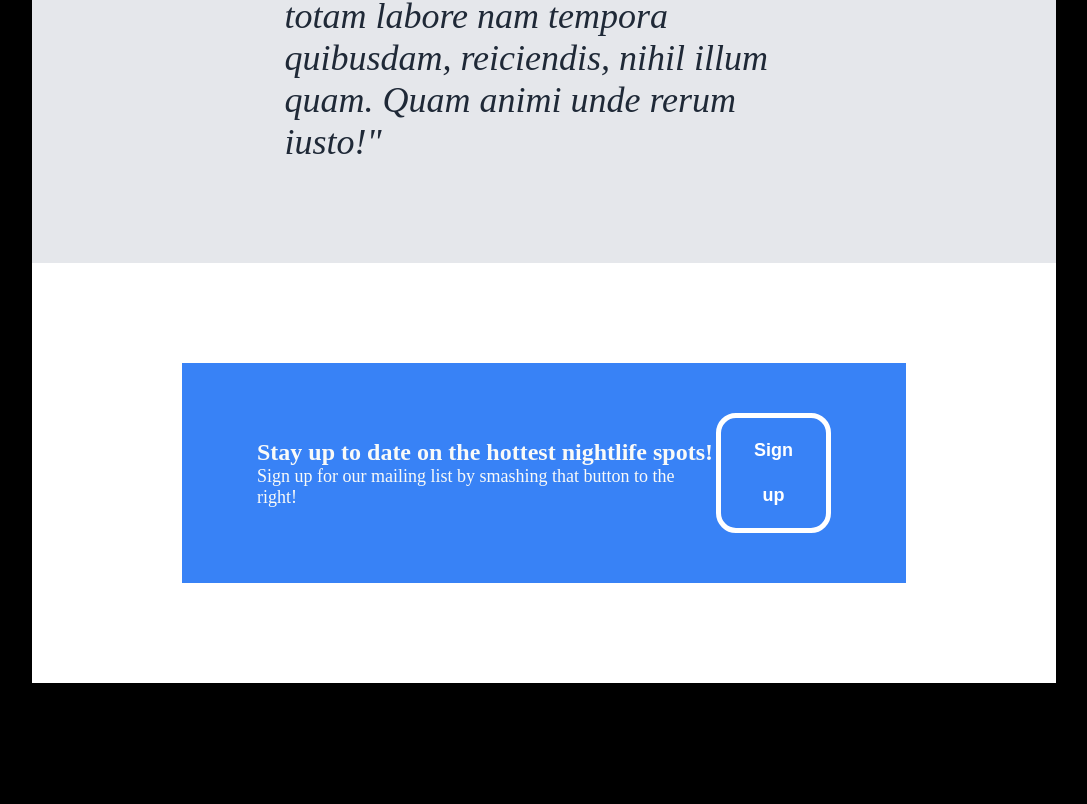
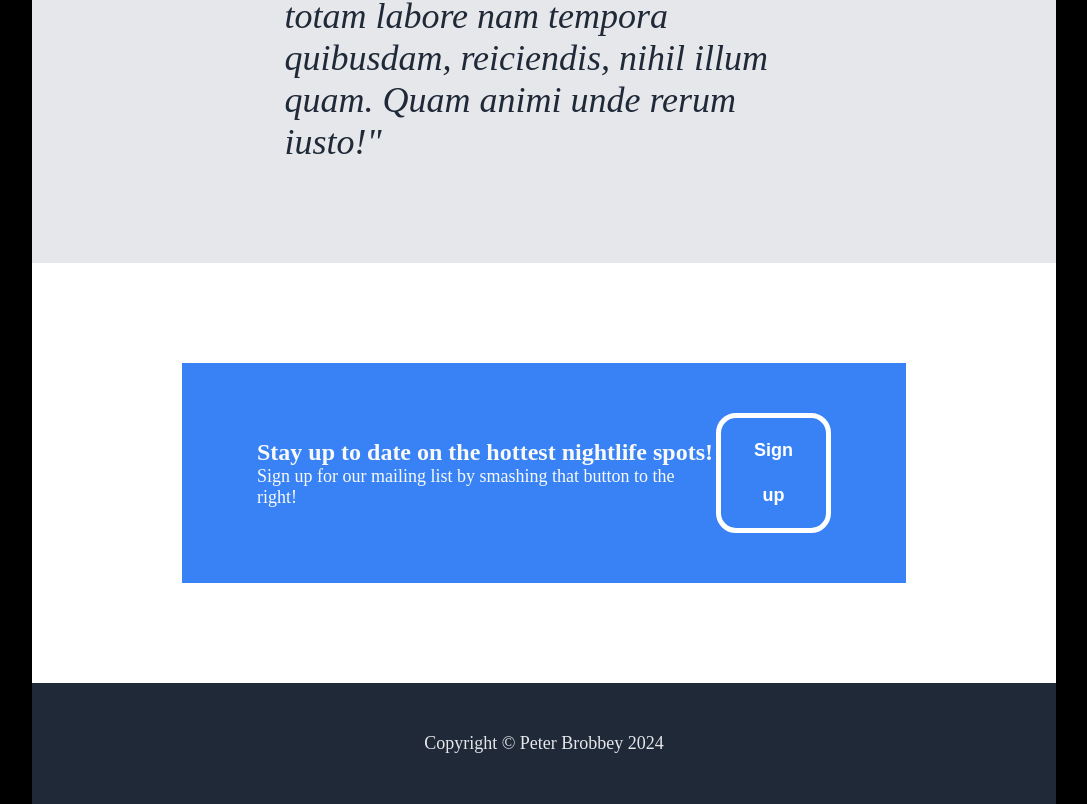
Before and after one commit to brobbeyp/landing-page, a plain HTML site: page index.html in a window 1280 px wide. Shown: the part 1584-2388 px from the top of the page, without its empty margins (96-1183 px from the left). Before the commit the page ends 2267 px from the top, so only its background shows below. Drawn offline with Linux system fonts and the light colour scheme; a web font is replaced by a local one.

Commit message:
feat: Add txt to footer and align

```diff
--- a/css/styles.css
+++ b/css/styles.css
@@ -39,6 +39,14 @@ div {
     align-items: center;
     justify-content: space-between;
     margin: 100px;
+}
+
+.footer {
+    justify-content: center;
+    padding: 50px;
+    font-size: 18px;
+    color: #e5e7eb;
+
 }
 
 .right-links{
@@ -172,6 +180,7 @@ div {
     font-size: 36px ;
     color: #1f2937;
     font-style: italic;
+    font-weight: 300;
     padding: 100px 150px;
 }
 
--- a/index.html
+++ b/index.html
@@ -86,7 +86,7 @@
 
         </div>
 
-        <div class="footer"></div>
+        <div class="footer hf-backgrounds">Copyright &copy; Peter Brobbey 2024</div>
 
     </div>
 
```
